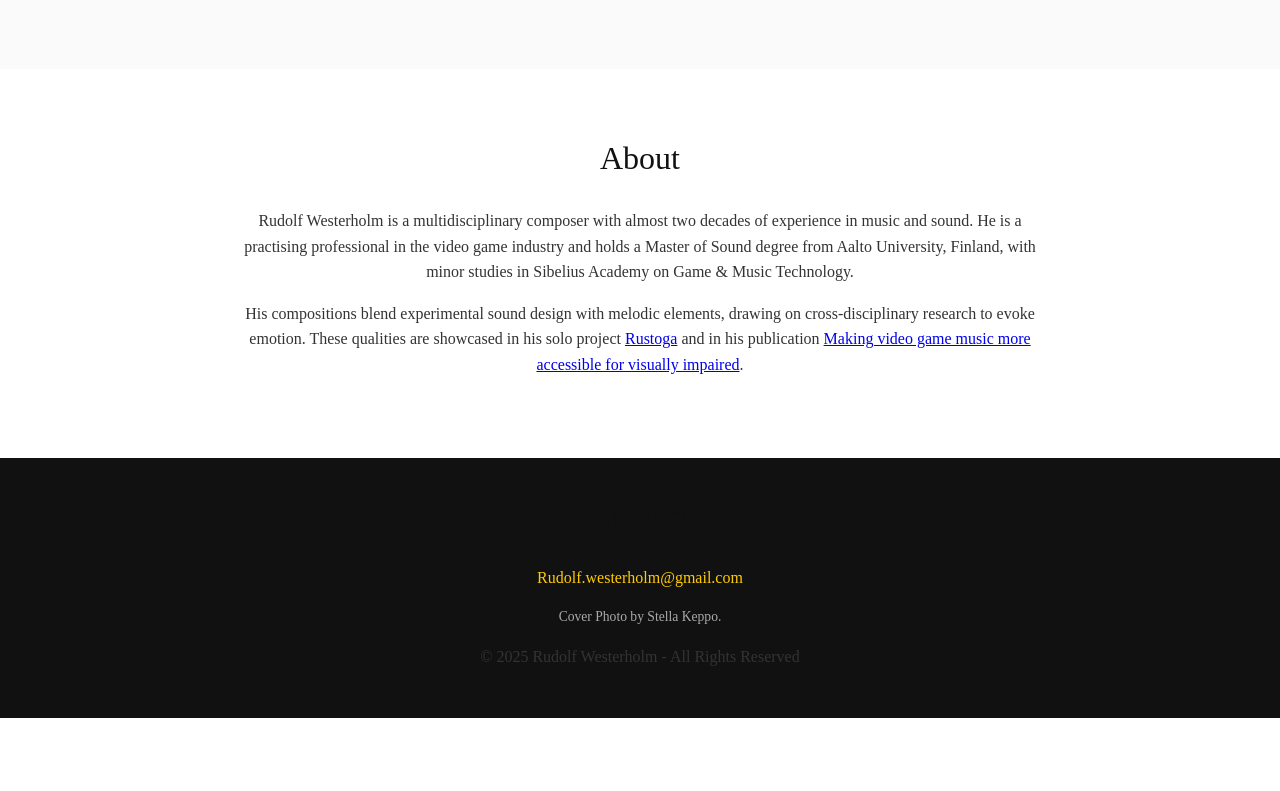
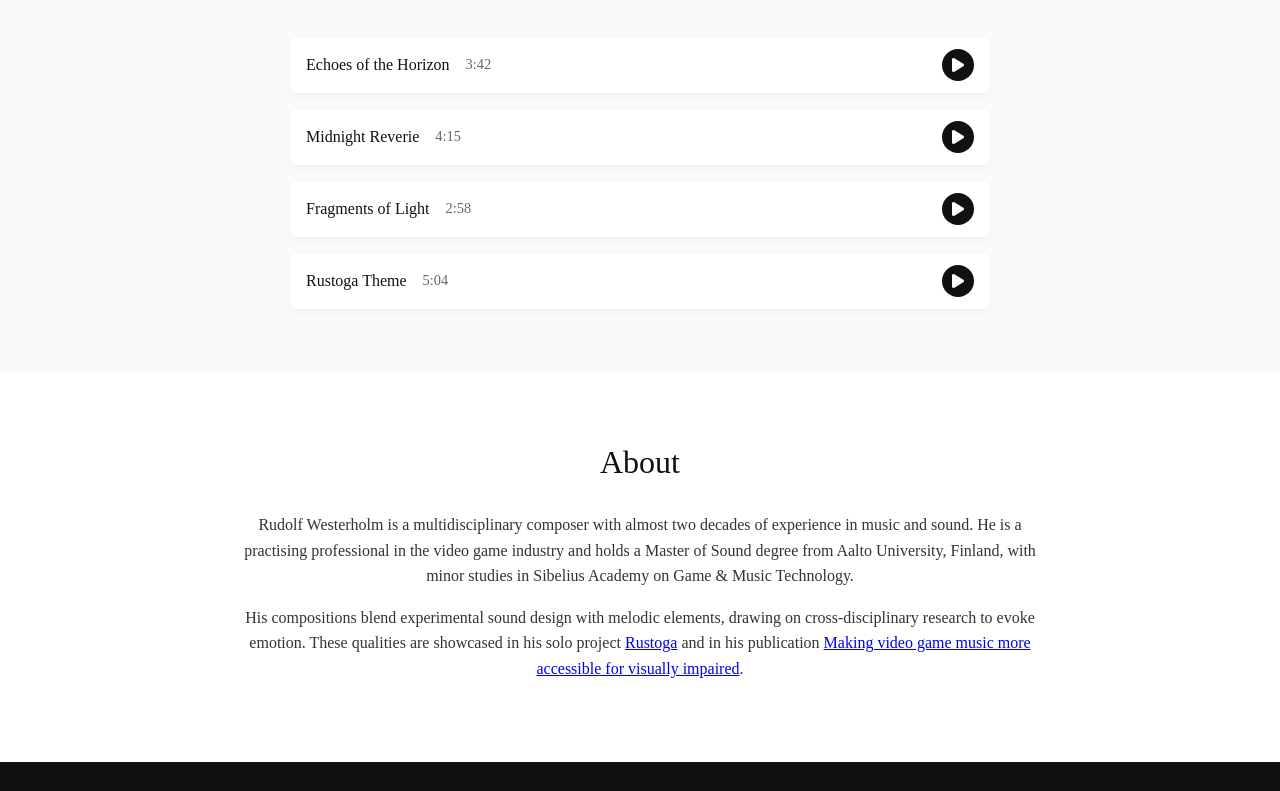
Before and after one commit to Rustoga/Composer, a plain HTML site: page index.html in a window 1280 px wide. Shown: the part 1110-1901 px from the top of the page. Before the commit the page ends 1828 px from the top, so only its background shows below. Drawn offline with Linux system fonts and the light colour scheme.

Commit message:
Update index.html

```diff
--- a/index.html
+++ b/index.html
@@ -39,11 +39,37 @@
   <!-- Featured Music -->
   <section class="music-section">
     <h2>Featured Music</h2>
+
+    <!-- Spotify Embed -->
     <iframe style="border-radius:12px"
       src="https://open.spotify.com/embed/playlist/57vMWXZriKbWFPO1T1qskb?utm_source=generator&theme=0"
       width="100%" height="152" frameborder="0"
       allow="autoplay; clipboard-write; encrypted-media; fullscreen; picture-in-picture" loading="lazy">
     </iframe>
+
+    <!-- Custom Tracklist -->
+    <div class="tracklist">
+      <div class="track">
+        <span class="track-title">Echoes of the Horizon</span>
+        <span class="track-duration">3:42</span>
+        <a href="#" class="play-btn"><i class="fas fa-play"></i></a>
+      </div>
+      <div class="track">
+        <span class="track-title">Midnight Reverie</span>
+        <span class="track-duration">4:15</span>
+        <a href="#" class="play-btn"><i class="fas fa-play"></i></a>
+      </div>
+      <div class="track">
+        <span class="track-title">Fragments of Light</span>
+        <span class="track-duration">2:58</span>
+        <a href="#" class="play-btn"><i class="fas fa-play"></i></a>
+      </div>
+      <div class="track">
+        <span class="track-title">Rustoga Theme</span>
+        <span class="track-duration">5:04</span>
+        <a href="#" class="play-btn"><i class="fas fa-play"></i></a>
+      </div>
+    </div>
   </section>
 
   <!-- About -->
@@ -60,7 +86,7 @@
     </p>
   </section>
 
-  <!-- Contact -->
+  <!-- Footer -->
   <footer class="footer">
     <h2>Contact</h2>
     <p><a href="mailto:Rudolf.westerholm@gmail.com">Rudolf.westerholm@gmail.com</a></p>
```
